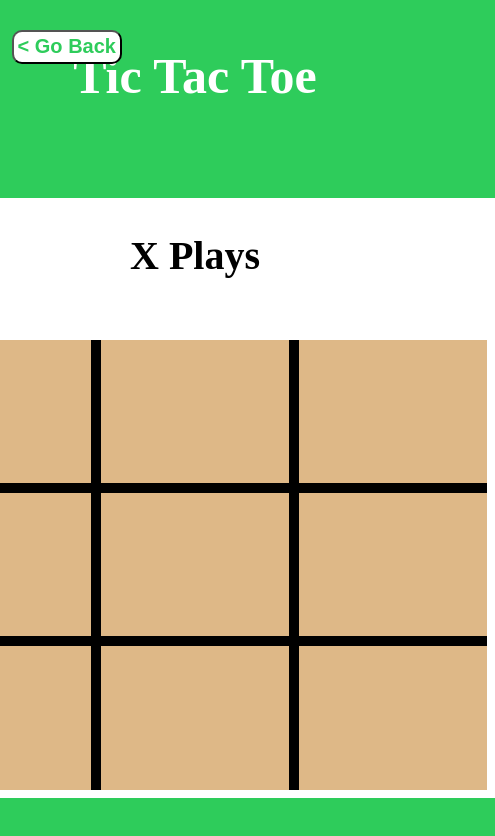
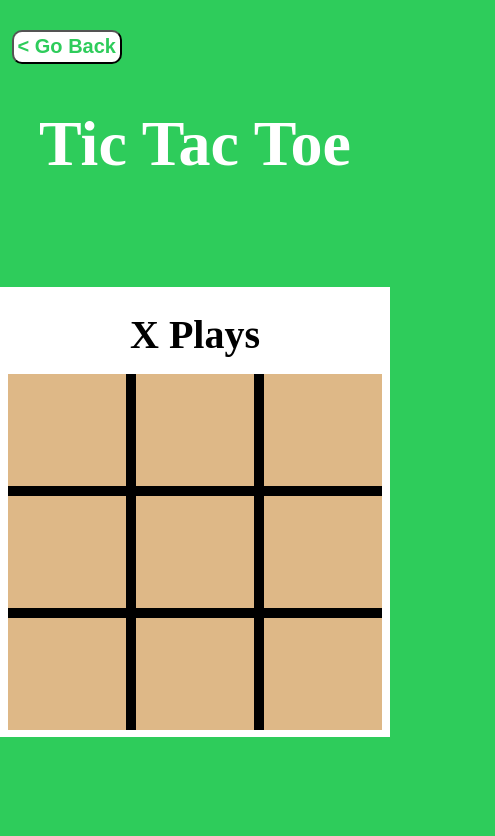
Before and after one commit to ZaidSunasra/Mini-Games, a plain HTML site: page Tic Tac Toe/ticTacToe.html in a window 390 px wide. Shown: the whole page, 495 px wide, since content can reach past the window. Drawn offline with Linux system fonts and the light colour scheme.

Commit message:
Made it responsive

```diff
--- a/Tic Tac Toe/ticTacToe.css
+++ b/Tic Tac Toe/ticTacToe.css
@@ -13,7 +13,7 @@ body{
 }
 
 h1{
-    font-size: 50px;
+    font-size: 5rem;
     font-weight: bolder;
 }
 
@@ -98,3 +98,33 @@ h1{
     font-weight: bolder;
     font-size: 20px;
 }
+
+@media (max-width:625px){
+    .container{
+        width: 100%;
+    }
+}
+
+@media (max-width:400px) and (min-width:313px){
+    h1{
+        font-size: 4rem;
+    }
+    .container{
+        height: 450px;
+    }
+    body{
+        justify-content: space-evenly;
+    }
+}
+
+@media (max-width:313px){
+    h1{
+        font-size: 3rem;
+    }
+    .container{
+        height: 400px;
+    }
+    body{
+        justify-content: space-evenly;
+    }
+}
```
